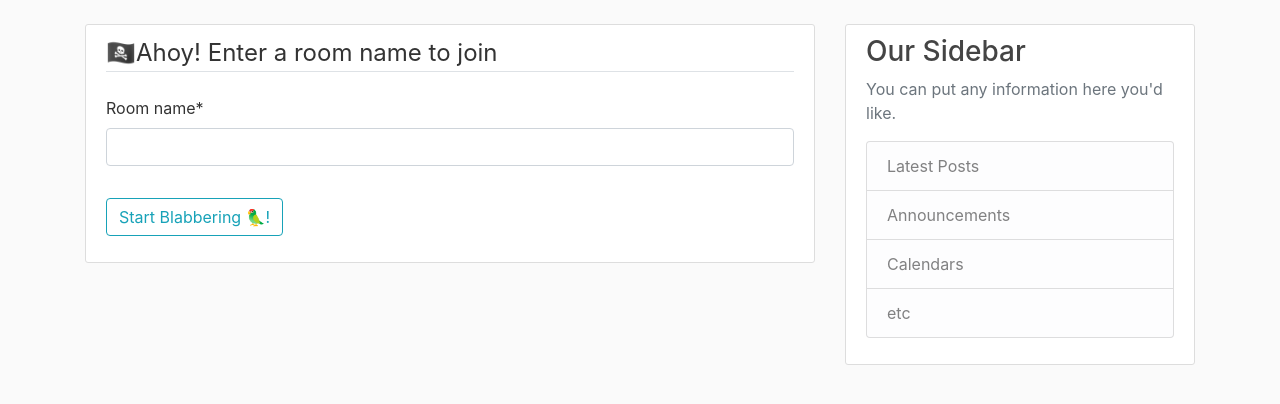
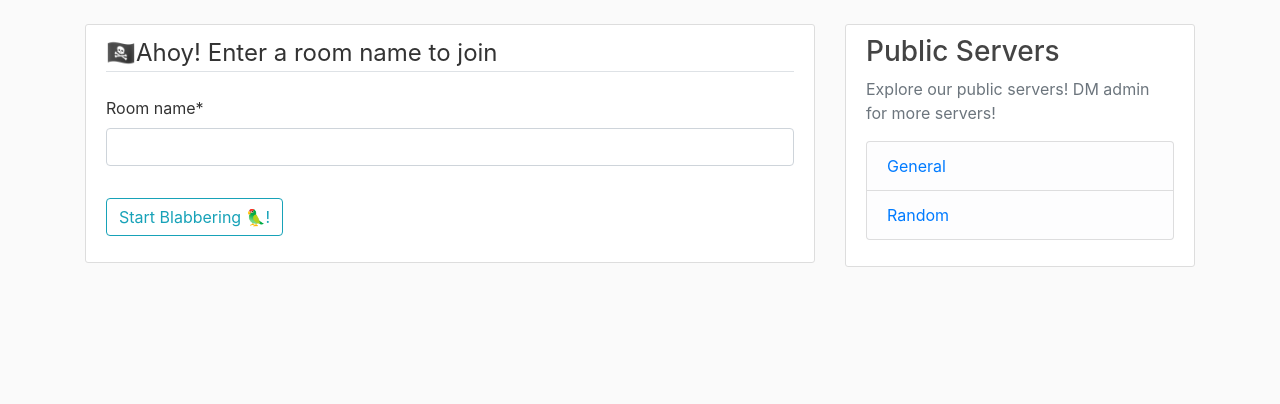
Before and after one commit to rustyxlol/Django-ChatApp, a Django app: page / in a window 1280 px wide. Shown: the part 56-460 px from the top of the page. Run offline with Django 4.2, Linux system fonts and the light colour scheme; a user stored in the database is signed in; data comes from the database, SQL or seed files in the repository; both versions use the stored data as it was after the commit; some libraries are stand-ins or nearby versions.

Commit message:
pending end to end chat layout for part 2

```diff
--- /dev/null
+++ b/chat/context_processors.py
@@ -0,0 +1,8 @@
+from .models import Room
+
+
+def public_rooms(request):
+    rooms = Room.objects.all()
+    return {
+        'rooms': rooms
+    }
--- a/chat/templates/chat/base.html
+++ b/chat/templates/chat/base.html
@@ -59,13 +59,20 @@
         </div>
         <div class="col-md-4">
           <div class="content-section">
-            <h3>Our Sidebar</h3>
-            <p class='text-muted'>You can put any information here you'd like.
+            <h3>Public Servers</h3>
+            <p class='text-muted'>Explore our public servers! DM admin for more servers!
               <ul class="list-group">
-                <li class="list-group-item list-group-item-light">Latest Posts</li>
-                <li class="list-group-item list-group-item-light">Announcements</li>
-                <li class="list-group-item list-group-item-light">Calendars</li>
-                <li class="list-group-item list-group-item-light">etc</li>
+                {% if rooms is None %}
+                <li class="list-group-item list-group-item-light"> No public servers available ATM </li>
+                {% else %}
+                {% for room in rooms %}
+                <li class="list-group-item list-group-item-light">
+                    <a href="{% url 'chat-room' room.slug %}">
+                        {{room.name}}
+                    </a>
+                </li>
+                {% endfor %}
+                {% endif %}
               </ul>
             </p>
           </div>
--- a/chat/templates/chat/chatroom.html
+++ b/chat/templates/chat/chatroom.html
@@ -1,5 +1,6 @@
 {% extends "chat/base.html" %} {% load crispy_forms_tags %} {% block content %}
 <div class="content-section">
+  <h3 class="text-center">{{room_name}}</h3>
   <textarea
     readonly
     class="form-control"
@@ -12,7 +13,7 @@
       border-color: none;
       box-shadow: none;
       outline: none;
-      cursor: none;
+      cursor: default;
     "
   ></textarea
   ><br />
--- a/chat/urls.py
+++ b/chat/urls.py
@@ -1,6 +1,7 @@
 from django.contrib import admin
 from django.urls import path, include
 from . import views as chat_views
+
 urlpatterns = [
     path('', chat_views.chat_home, name='chat-home'),
     path('<str:room_name>/', chat_views.chat_room, name='chat-room'),
--- a/chat/views.py
+++ b/chat/views.py
@@ -2,7 +2,7 @@ from django.shortcuts import render, redirect
 from django.contrib.auth.decorators import login_required
 from django.contrib import messages
 from .forms import RoomForm
-from .models import Room
+# from .models import Room - used context processor instead
 
 
 @login_required()
--- a/chat_app_django/settings.py
+++ b/chat_app_django/settings.py
@@ -67,6 +67,7 @@ TEMPLATES = [
                 'django.template.context_processors.request',
                 'django.contrib.auth.context_processors.auth',
                 'django.contrib.messages.context_processors.messages',
+                'chat.context_processors.public_rooms',
             ],
         },
     },
```
Also changed, not shown: db.sqlite3, media/profile_pics/FP1BPg2WUA89_KQ.png (added), media/profile_pics/FTnIk2EagAE0y3L_f6to9q0.png (added).
